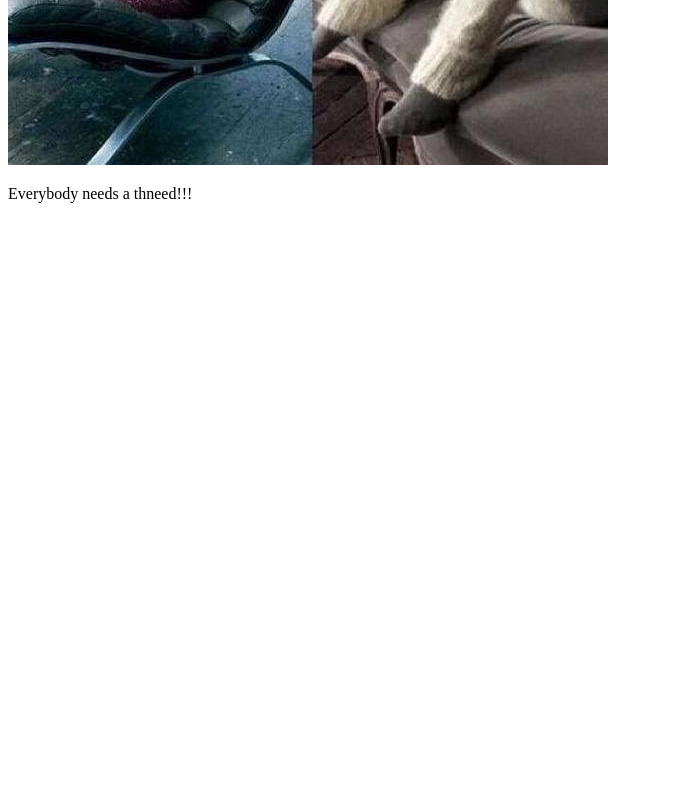
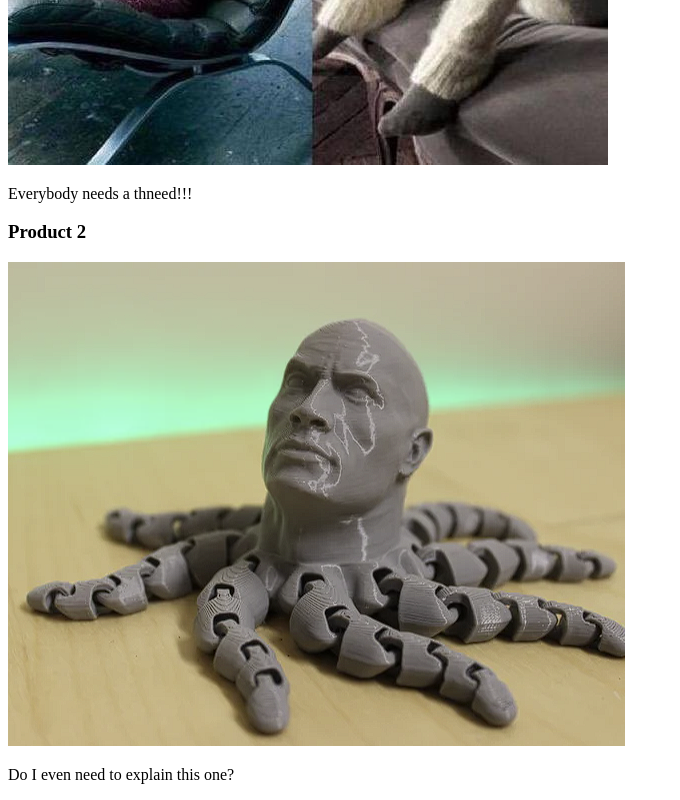
Before and after one commit to jxliee/gitlab1, a plain HTML site: page products.html in a window 1280 px wide. Shown: the part 542-1342 px from the top of the page, without its empty margins (0-680 px from the left). Before the commit the page ends 800 px from the top, so only its background shows below. Drawn offline with Linux system fonts and the light colour scheme.

Commit message:
added the rocktopus

```diff
--- a/products.html
+++ b/products.html
@@ -13,6 +13,9 @@
         <h3>Product 1</h3>
         <img src="thneed.jpg">
         <p>Everybody needs a thneed!!!</p>
+        <h3>Product 2</h3>
+        <img src="rocktopus.png">
+        <P>Do I even need to explain this one?</P>
        </main>
     </body>
 </html>
```
Also changed, not shown: dwaynethegonomejohnson.png (added), rockpokemon.png (added), rocktopus.png (added).
